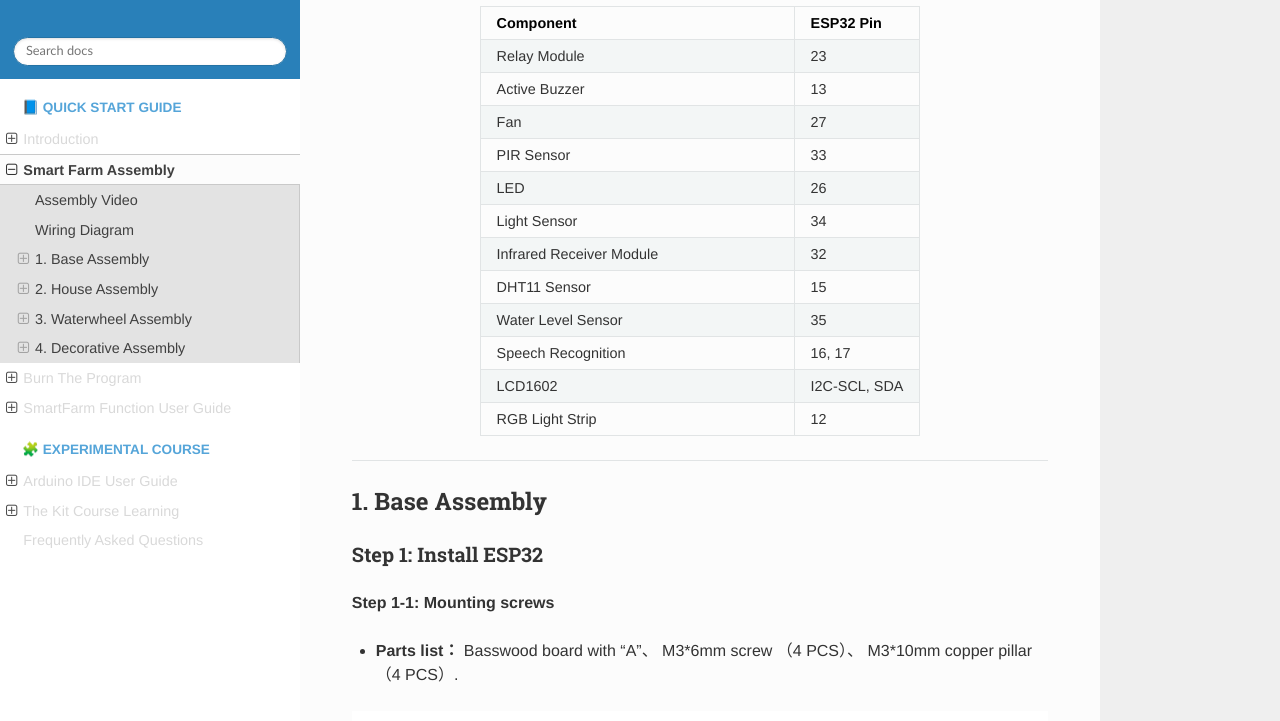
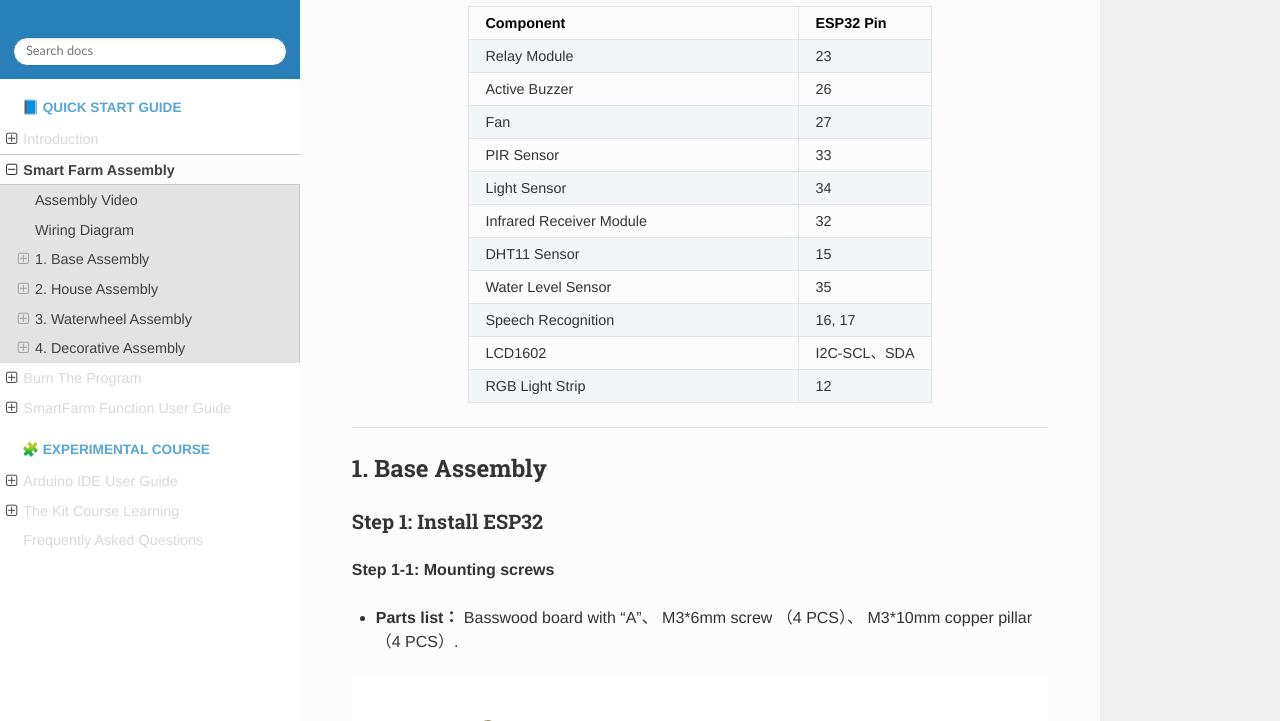
Before and after one commit to COLA508/ESP32_IOT_SmartFarm_Kit, a Sphinx documentation site: the page built from docs/source/2.Assembly.rst, in a window 1280 px wide and 900 px high, scrolled down 783 px, cut to the strip 179-900 px from the top of the window. Built offline with Sphinx 7.4.7 and the Read the Docs theme 3.1.0, drawn with Linux system fonts in a browser that asks for light colours.

Commit message:
Update 2.Assembly.rst

```diff
--- a/docs/source/2.Assembly.rst
+++ b/docs/source/2.Assembly.rst
@@ -13,7 +13,7 @@ Assembly Video
 Wiring Diagram
 ---------------
 
-.. image:: _static/Assembly/1.WIRING.png
+.. image:: _static/Assembly/1.Wiring.png
    :width: 800
    :align: center
 
@@ -31,13 +31,11 @@ Wiring Diagram
    * - Relay Module
      - 23
    * - Active Buzzer
-     - 13
+     - 26
    * - Fan
      - 27
    * - PIR Sensor
      - 33
-   * - LED
-     - 26
    * - Light Sensor
      - 34
    * - Infrared Receiver Module
@@ -49,7 +47,7 @@ Wiring Diagram
    * - Speech Recognition
      - 16, 17
    * - LCD1602
-     - I2C-SCL, SDA
+     - I2C-SCL、SDA
    * - RGB Light Strip
      - 12
 
```
